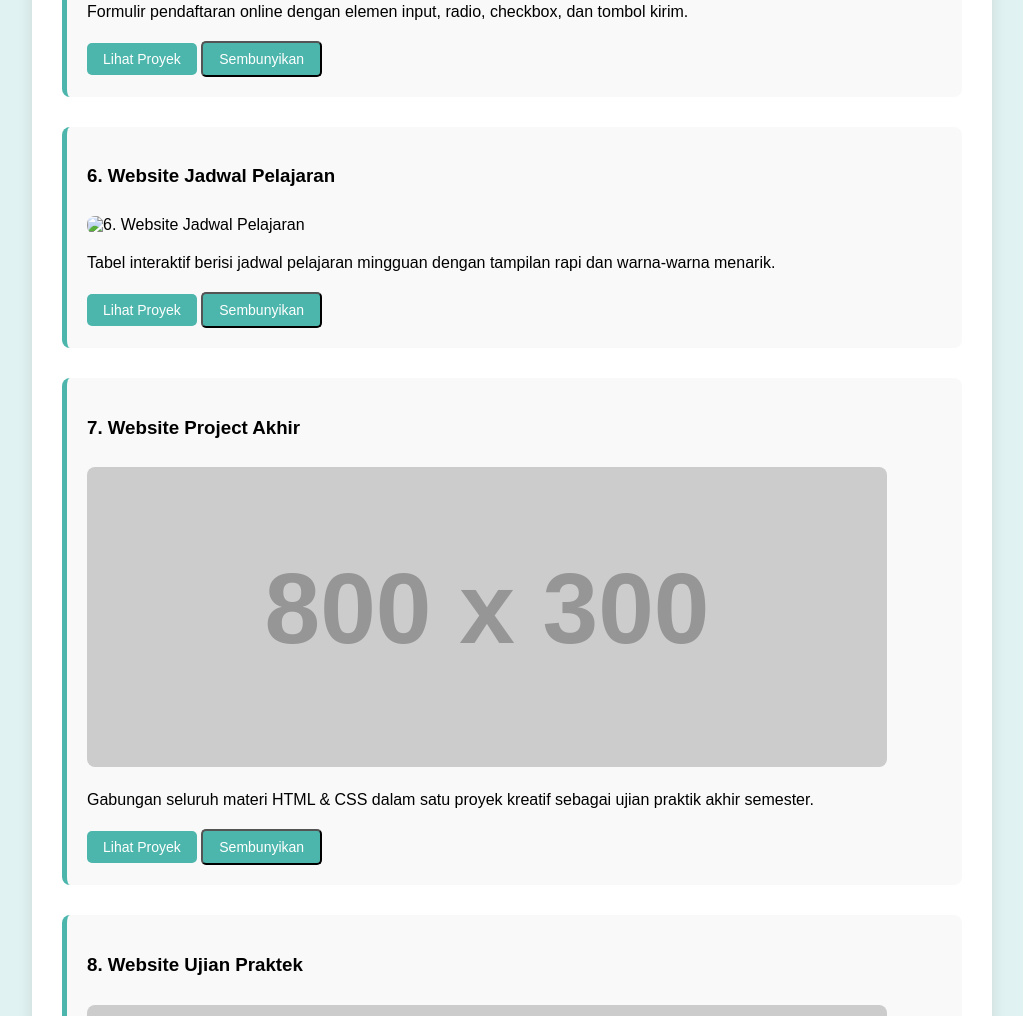
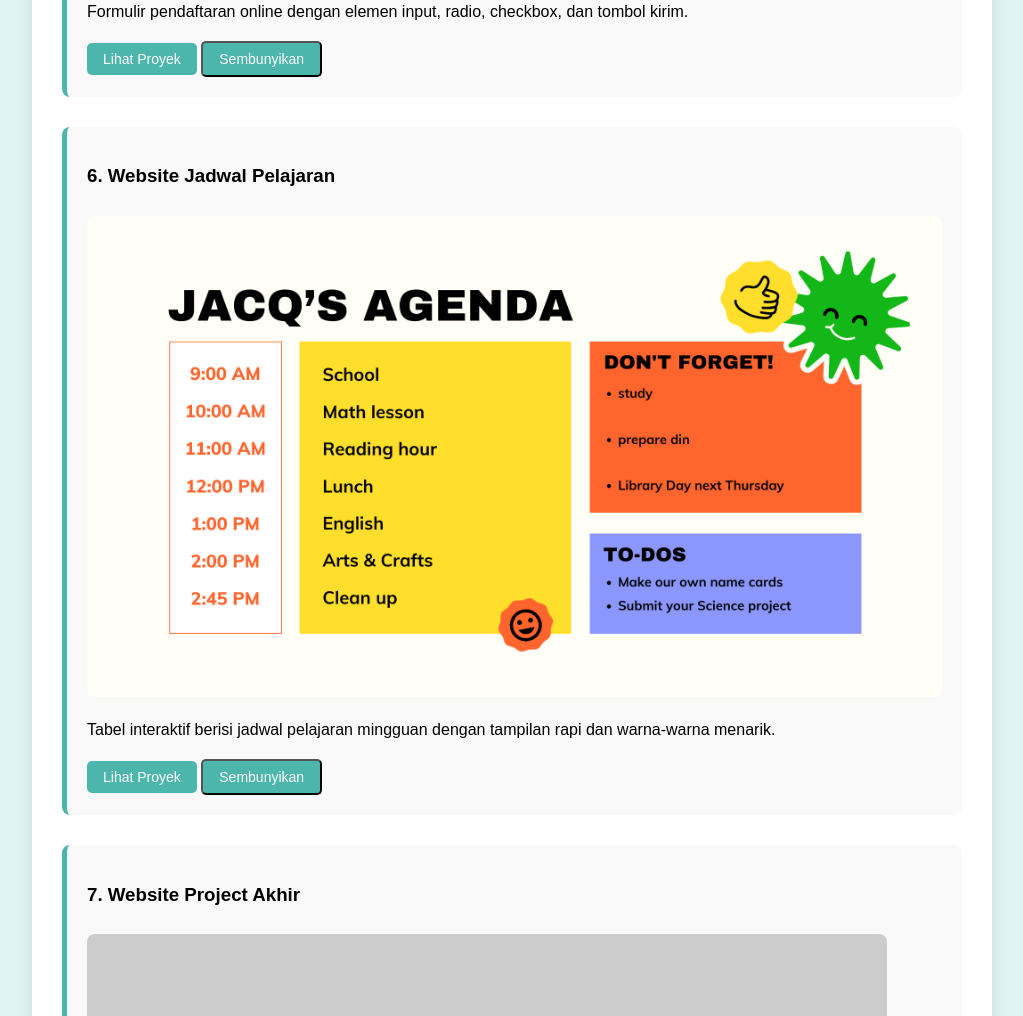
Before and after one commit to jacquelinevs999-debug/project-Jacq, a plain HTML site: page index.html in a window 1280 px wide. Shown: the part 2993-4009 px from the top of the page, without its empty margins (128-1151 px from the left). Drawn offline with Linux system fonts and the light colour scheme; placeholder pictures from the web are drawn by us.

Commit message:
Fix HTML structure and update project data

```diff
--- a/index.html
+++ b/index.html
@@ -123,7 +123,7 @@
         },
         {
           title: "6. Website Jadwal Pelajaran",
-          img: "#",
+          img: "Modern Stickers Daily Agenda Slide.png",
           desc: "Tabel interaktif berisi jadwal pelajaran mingguan dengan tampilan rapi dan warna-warna menarik.",
           link: "jadwall.html"
         },
```
